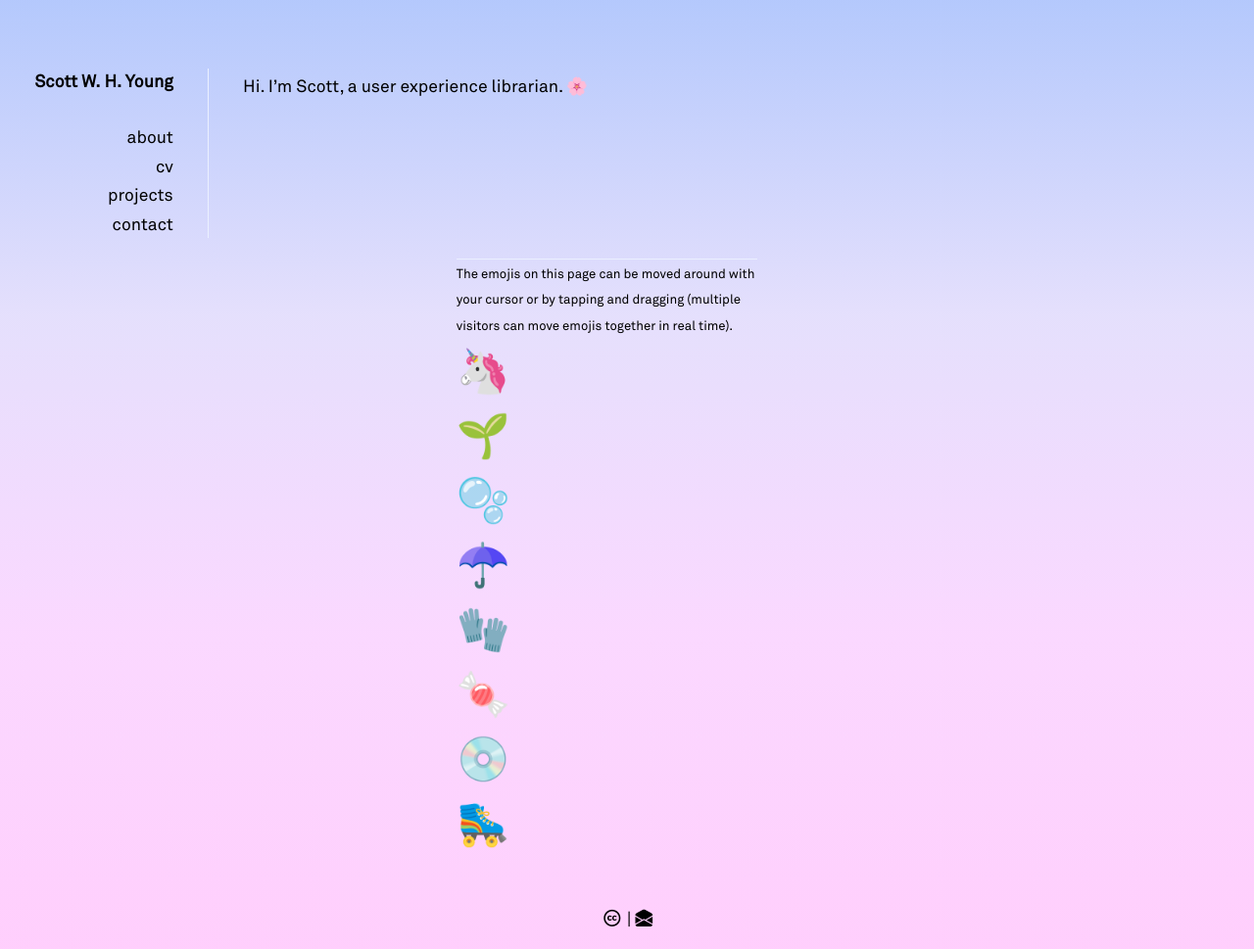
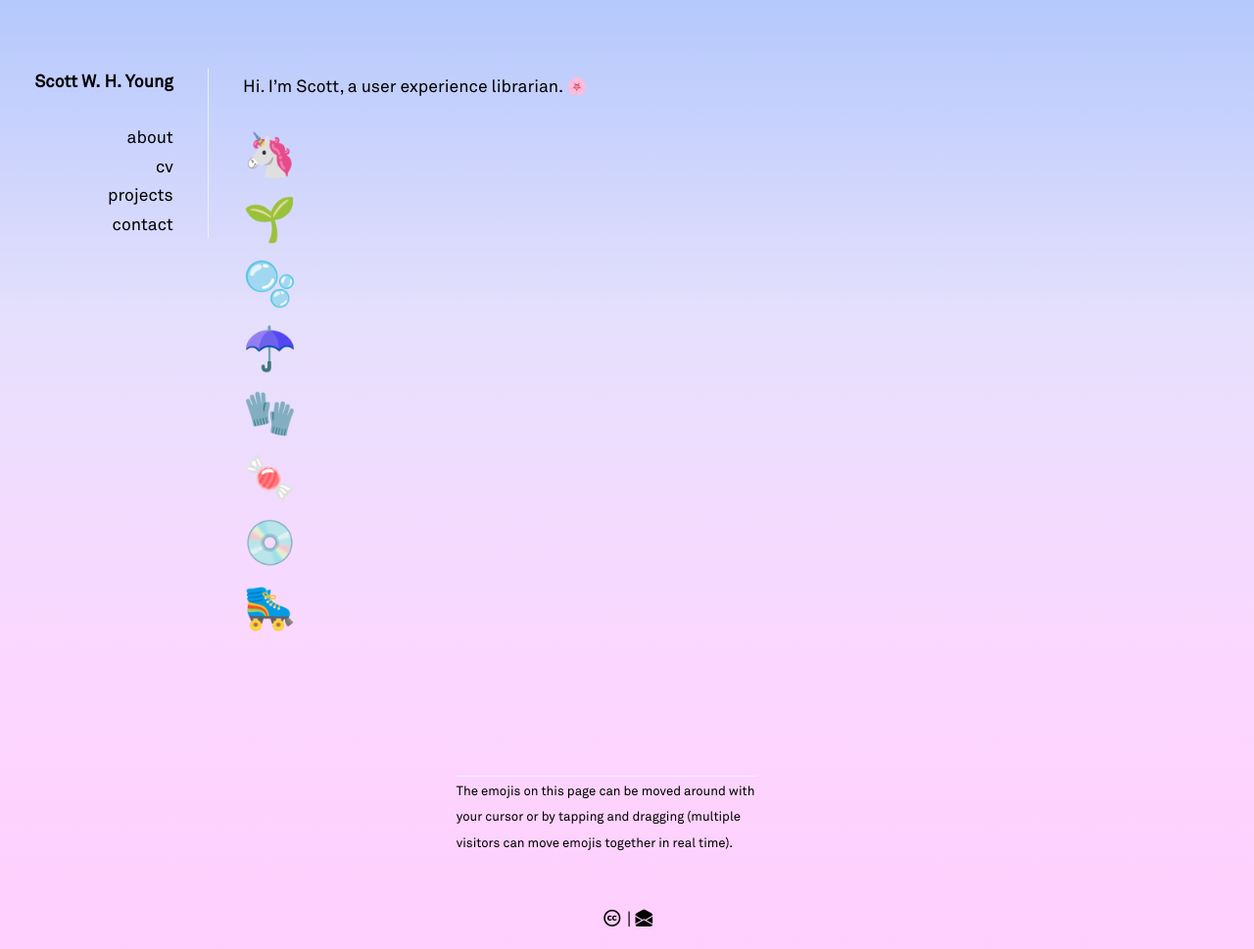
Before and after one commit to swyoung/swyoung.github.io, a Jekyll site: the page built from index.md, in a window 1280 px wide. Shown: the whole page at 98% size. Built offline with Jekyll 4.4.1, drawn with Linux system fonts in a browser that asks for light colours; nearby versions of some CDN libraries; a style sheet for code colours, icons or effects is not loaded.

Commit message:
Update index.md

```diff
--- a/index.md
+++ b/index.md
@@ -4,13 +4,6 @@ title: Scott W. H. Young - UX Librarian
 canonical_url: 'https://www.scottwhyoung.info'
 ---
 Hi. I’m Scott, a user experience librarian. <span class="emoji-spin">🌸</span>
-
-<br>
-<br>
-<br>
-
-<div style="border-top:1px solid hsla(223,100%,96%,80);margin:1em;width:46%;position:relative;left:30%">
-<span style="font-size:75%">The emojis on this page can be moved around with your cursor or by tapping and dragging (multiple visitors can move emojis together in real time).</span>
   <div id="unicorn" can-move style="font-size:40px">🦄</div>
   <div id="seedling" can-move style="font-size:40px">🌱</div>
   <div id="bubbles" can-move style="font-size:40px">🫧</div>
@@ -19,4 +12,10 @@ Hi. I’m Scott, a user experience librarian. <span class="emoji-spin">🌸</spa
   <div id="candy" can-move style="font-size:40px">🍬</div>
   <div id="cd" can-move style="font-size:40px">💿</div>
   <div id="skate" can-move style="font-size:40px">🛼</div>
+<br>
+<br>
+<br>
+
+<div style="border-top:1px solid hsla(223,100%,96%,80);margin:1em;width:46%;position:relative;left:30%">
+<span style="font-size:75%">The emojis on this page can be moved around with your cursor or by tapping and dragging (multiple visitors can move emojis together in real time).</span>
 </div>
```
